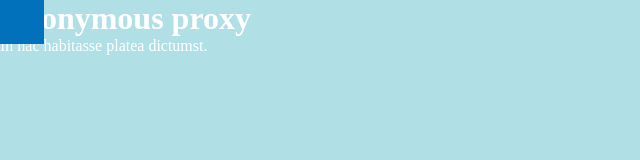
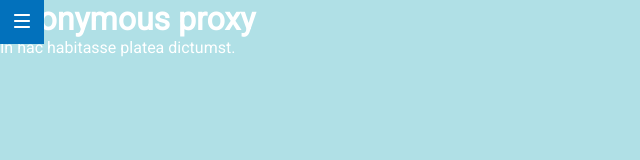
Before and after one commit to Adalab/modulo-1-evaluacion-final-evaferrerasbr, a website: page docs/index.html in a window 1280 px wide. Shown: the top 160 px of the page, without its empty margins (0-640 px from the left). Drawn offline with Linux system fonts and the light colour scheme.

Commit message:
Update docs with header

```diff
--- a/docs/assets/css/styles.css
+++ b/docs/assets/css/styles.css
@@ -1 +1 @@
-*{box-sizing:border-box;margin:0;padding:0}.link{color:inherit;text-decoration:none}.txt-light{color:#fff}.header{background-color:#0271bc;height:44px;width:44px;position:fixed}.hero{background-color:powderblue;height:100vh}.main-tips{background-color:#fff}.main-reasons{background-color:#eff9ff}.footer{background-color:#304268}
+*{box-sizing:border-box;margin:0;padding:0}.link{color:inherit;text-decoration:none}body{font-family:"Roboto",sans-serif;color:#000}.txt-light{color:#fff}.txt.xl{font-size:2.33 rem}.txt.lg{font-size:1.33 rem}.txt-md{font-size:0.88 rem}.txt-sm{font-size:0.77 rem}.uppercase{text-transform:uppercase}.capitalize{text-transform:capitalize}.header{background-color:#0271bc;height:44px;width:44px;position:fixed;display:flex;justify-content:center;align-items:center}.hero{background-color:powderblue;height:100vh}.main-tips{background-color:#fff}.main-reasons{background-color:#eff9ff}.footer{background-color:#304268}
--- a/docs/index.html
+++ b/docs/index.html
@@ -12,7 +12,22 @@
   </head>
 
   <body>
-    <header class="header"></header>
+    <header class="header">
+      <a
+        class="link"
+        href="https://adalab.es/"
+        target="_blank"
+        alt="Link to Adalab homepage"
+        title="Link to Adalab homepage"
+      >
+        <img
+          src="./assets/images/ico-menu.svg"
+          alt="Navigation menu with link to Adalab homepage"
+          title="Navigation menu with link to Adalab homepage"
+        />
+      </a>
+    </header>
+
     <div class="hero txt-light">
       <h1>Anonymous proxy</h1>
       <p>In hac habitasse platea dictumst.</p>
```
